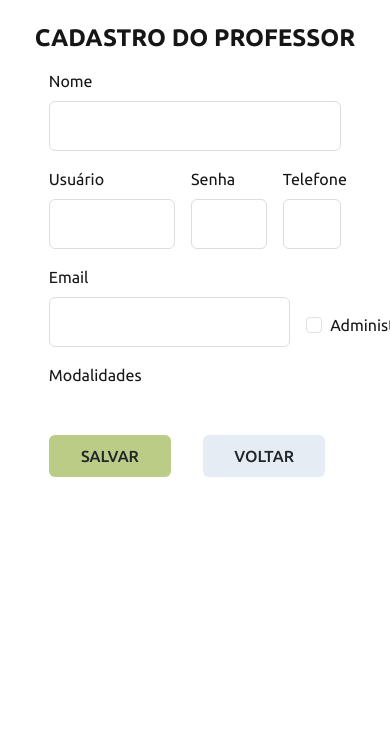
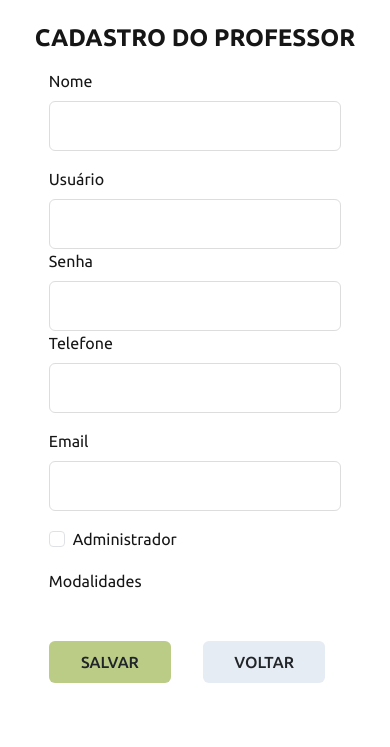
Before and after one commit to giuliabertanha/shaolinpiracicaba, a PHP site: page /cadastro_professor.php in a window 390 px wide; the page is wider, and only the part inside the window is pictured. Shown: the part 118-865 px from the top of that part. Before the commit the page ends 595 px from the top of that part, so only its background shows below. Run offline with PHP 8.4, Linux system fonts and the light colour scheme; the visitor is signed in with stand-in values (Sample User, id 1); data that the repository does not hold is empty; grey boxes are pictures that could not be loaded.

Commit message:
Formulário responsivo

```diff
--- a/cadastro_modalidade.php
+++ b/cadastro_modalidade.php
@@ -210,10 +210,10 @@ if (isset($_SESSION['usuario'])) {
                 <button type="button" id="add-faixa" class="btn btn-cinza mx-0 btn-sm mt-2 mb-0">Adicionar Faixa/Estrela</button>
             </div>
                 <div class="d-flex w-100 mt-4 mb-5">
-                    <button type="submit" class="btn text-uppercase w-50 ms-0 btn_verde">Salvar</button>
-                    <a href="cadastro_modalidades.php" class="btn text-uppercase w-50 voltar">Voltar</a>
+                    <button type="submit" class="btn text-uppercase w-50 ms-0 btn_verde" style="@media (max-width: 768px) {width:25%;}">Salvar</button>
+                    <a href="cadastro_modalidades.php" class="btn text-uppercase w-50 voltar" style="@media (max-width: 768px) {width:25%; margin:auto 0 !important;}">Voltar</a>
                     <?php if ($id_modalidade) { ?>
-                        <button type="submit" name="excluir" value="1" class="btn text-uppercase w-50 me-0 excluir" id="btn-excluir">Excluir</button>
+                        <button type="submit" name="excluir" value="1" class="btn text-uppercase w-50 me-0 excluir" id="btn-excluir" style="@media (max-width: 768px) {width:25%;}">Excluir</button>
                     <?php } ?>
                 </div>
             </div>
--- a/cadastro_professor.php
+++ b/cadastro_professor.php
@@ -314,7 +314,7 @@ if (isset($_SESSION['usuario'])) {
                 <input type="text" class="input-field" name="nome" id="nome" autocomplete="off" maxlength="60" value="<?php echo htmlspecialchars($professor['nome']); ?>" required>
                 <div id="nome-error" class="form-error"></div>
             </div>
-            <div class="d-flex flex-direction-row mb-3">
+            <div class="div-form">
                 <div class="me-2 w-50">
                     <label for="usuario" class="form-label">Usuário</label>
                     <input type="text" class="input-field" name="usuario" id="usuario" autocomplete="off" maxlength="30" value="<?php echo htmlspecialchars($professor['usuario']); ?>" required>
@@ -331,13 +331,13 @@ if (isset($_SESSION['usuario'])) {
                     <div id="telefone-error" class="form-error"></div>
                 </div>
             </div>
-            <div class="d-flex flex-direction-row mb-3">
+            <div class="d-flex div-form mb-3">
                 <div class="me-2" style="width: 88%">
                     <label for="email" class="form-label">Email</label>
                     <input type="email" class="input-field" name="email" id="email" autocomplete="off" maxlength="60" value="<?php echo htmlspecialchars($professor['email']); ?>" required>
                     <div id="email-error" class="form-error"></div>
                 </div>
-                <div class="ms-2 mt-5" style="width: 12%">
+                <div class="ms-2 check-admin" style="width: 12%">
                     <div class="form-check">
                     <label class="form-check-label">
                         <input type="checkbox" class="form-check-input" name="admin" id="admin" <?php if ($professor['admin']) echo 'checked'; ?>>
@@ -355,7 +355,7 @@ if (isset($_SESSION['usuario'])) {
                     $is_checked = in_array($id_modalidade, $professor_modalidades);
                     $graduacao_selecionada = $professor_graduacoes[$id_modalidade] ?? 'Faixa/Estrela';
                 ?>
-                <div class="d-flex flex-row w-100 justify-content-between my-2">
+                <div class="d-flex flex-row w-100 justify-content-between my-2 div-form-modalidades">
                     <div class="form-check">
                         <label class="form-check-label">
                             <input type="checkbox" class="form-check-input" name="modalidades[<?php echo $id_modalidade; ?>][selecionada]" value="1" <?php if ($is_checked) echo 'checked'; ?>>
@@ -366,7 +366,7 @@ if (isset($_SESSION['usuario'])) {
                     <?php if (!empty($graduacoes)){ ?>
                     <div class="dropdown">
                         <input type="hidden" name="modalidades[<?php echo $id_modalidade; ?>][graduacao]" value="<?php echo htmlspecialchars($graduacao_selecionada !== 'Faixa/Estrela' ? $graduacao_selecionada : ''); ?>">
-                        <button class="dropdown-bs-toggle btn btn-light" type="button" data-bs-toggle="dropdown" aria-expanded="false" style="width:400px;">
+                        <button class="dropdown-bs-toggle btn btn-light dropdown-faixa" type="button" data-bs-toggle="dropdown" aria-expanded="false">
                             <?php echo htmlspecialchars($graduacao_selecionada); ?>
                         </button>
                         <ul class="dropdown-menu">
@@ -380,10 +380,10 @@ if (isset($_SESSION['usuario'])) {
                 <?php } ?>
             </div>
             <div class="d-flex w-100 mt-4 mb-5">
-                <button type="submit" class="btn text-uppercase w-50 ms-0 btn_verde">Salvar</button>
-                <a href="cadastro_professores.php" class="btn text-uppercase w-50 voltar">Voltar</a>
+                <button type="submit" class="btn text-uppercase w-50 ms-0 btn_verde" style="@media (max-width: 768px) {width:25%;}">Salvar</button>
+                <a href="cadastro_professores.php" class="btn text-uppercase w-50 voltar" style="@media (max-width: 768px) {width:25%; margin:auto 0 !important;}">Voltar</a>
                 <?php if ($id_professor) { ?>
-                    <button type="submit" name="excluir" value="1" class="btn text-uppercase w-50 me-0 excluir" id="btn-excluir">Excluir</button>
+                    <button type="submit" name="excluir" value="1" class="btn text-uppercase w-50 me-0 excluir" id="btn-excluir" style="@media (max-width: 768px) {width:25%;}">Excluir</button>
                 <?php } ?>
             </div>
         </form>
--- a/css/styles.css
+++ b/css/styles.css
@@ -593,3 +593,48 @@ p {
      gap: 1.5rem;
   }
 }
+
+/*FORMULÁRIOS - MOBILE*/
+.div-form {
+  display: flex;
+  flex-direction: row;
+  margin-bottom: 1rem;
+}
+
+.check-admin {
+  margin-top: 3rem;
+}
+
+.dropdown-faixa {
+  width: 400px;
+}
+
+@media (max-width: 768px) {
+  .div-form {
+    flex-direction: column;
+  }
+
+  .div-form div {
+    width: 100% !important;
+    margin-right: 0 !important;
+    margin-left: 0 !important;
+  }
+
+  .check-admin {
+    margin-top: 1rem;
+  }
+
+  .dropdown-faixa {
+    width: 100% !important;
+    margin: auto;
+  }
+
+  .div-form-modalidades {
+    display: flex;
+    flex-direction: column !important;
+  }
+
+  .form-check {
+    align-self: auto;
+  }
+}
--- a/meu_cadastro.php
+++ b/meu_cadastro.php
@@ -189,7 +189,7 @@ if (isset($_SESSION['usuario'])) {
                 <input type="text" class="input-field" name="nome" id="nome" autocomplete="off" maxlength="60" value="<?php echo htmlspecialchars($usuario_data['nome']); ?>" readonly>
                 <div id="nome-error" class="form-error"></div>
             </div>
-            <div class="d-flex flex-direction-row mb-3">
+            <div class="d-flex div-form mb-3">
                 <div class="me-2 w-50">
                     <label for="usuario" class="form-label">Usuário</label>
                     <input type="text" class="input-field" name="usuario" id="usuario" autocomplete="off" maxlength="30" value="<?php echo htmlspecialchars($usuario_data['usuario']); ?>" readonly>
@@ -206,7 +206,7 @@ if (isset($_SESSION['usuario'])) {
                     <div id="telefone-error" class="form-error"></div>
                 </div>
             </div>
-            <div class="d-flex flex-direction-row mb-3">
+            <div class="d-flex div-form mb-3">
                 <div class="me-2" style="width: 100%">
                     <label for="email" class="form-label">Email</label>
                     <input type="email" class="input-field" name="email" id="email" autocomplete="off" maxlength="60" value="<?php echo htmlspecialchars($usuario_data['email']); ?>" readonly>
```
Also changed, not shown: cadastro_aluno.php (+7 -7 lines), incluir_aluno.php (+5 -5 lines), incluir_professor.php (+5 -5 lines).
